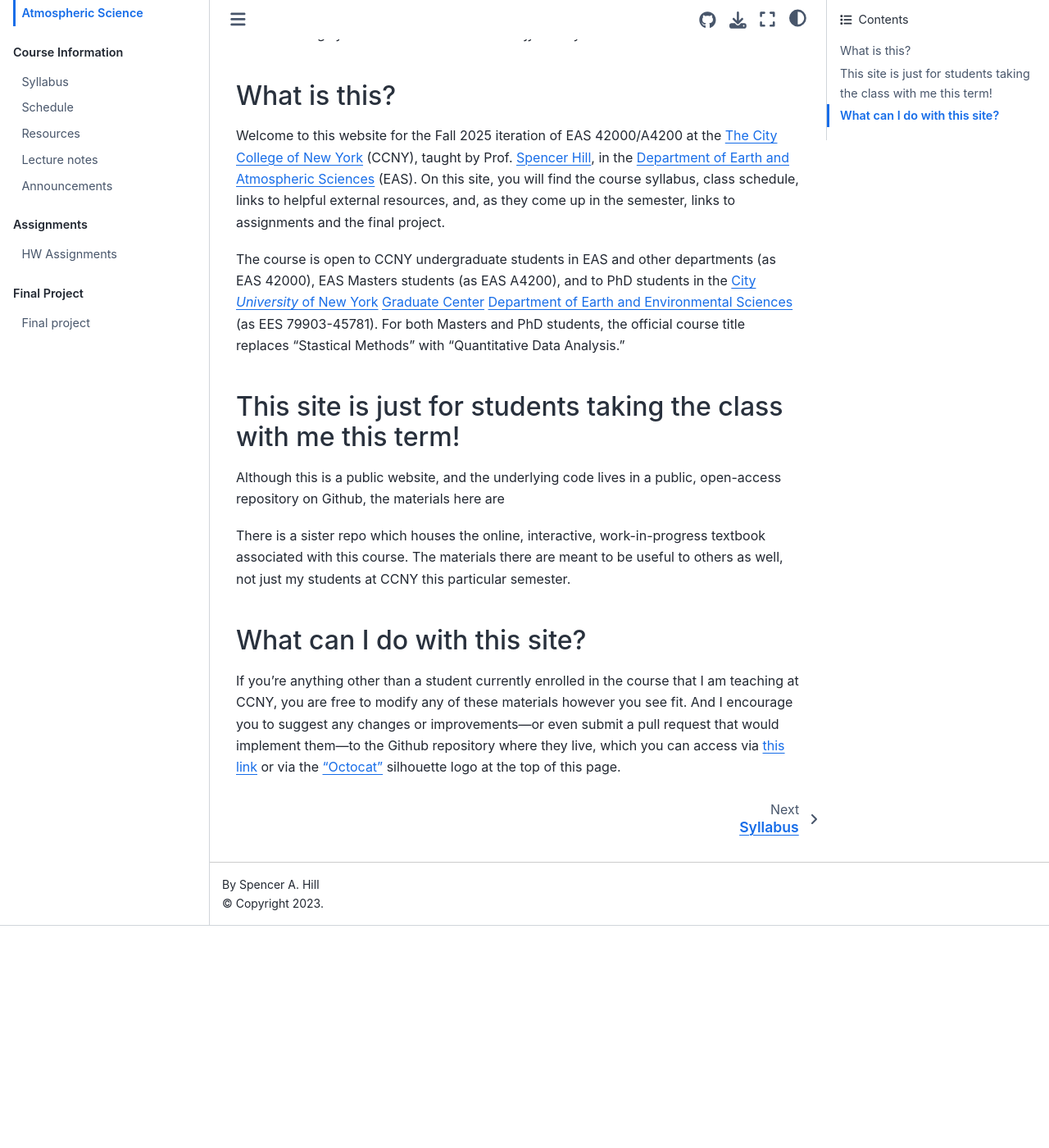
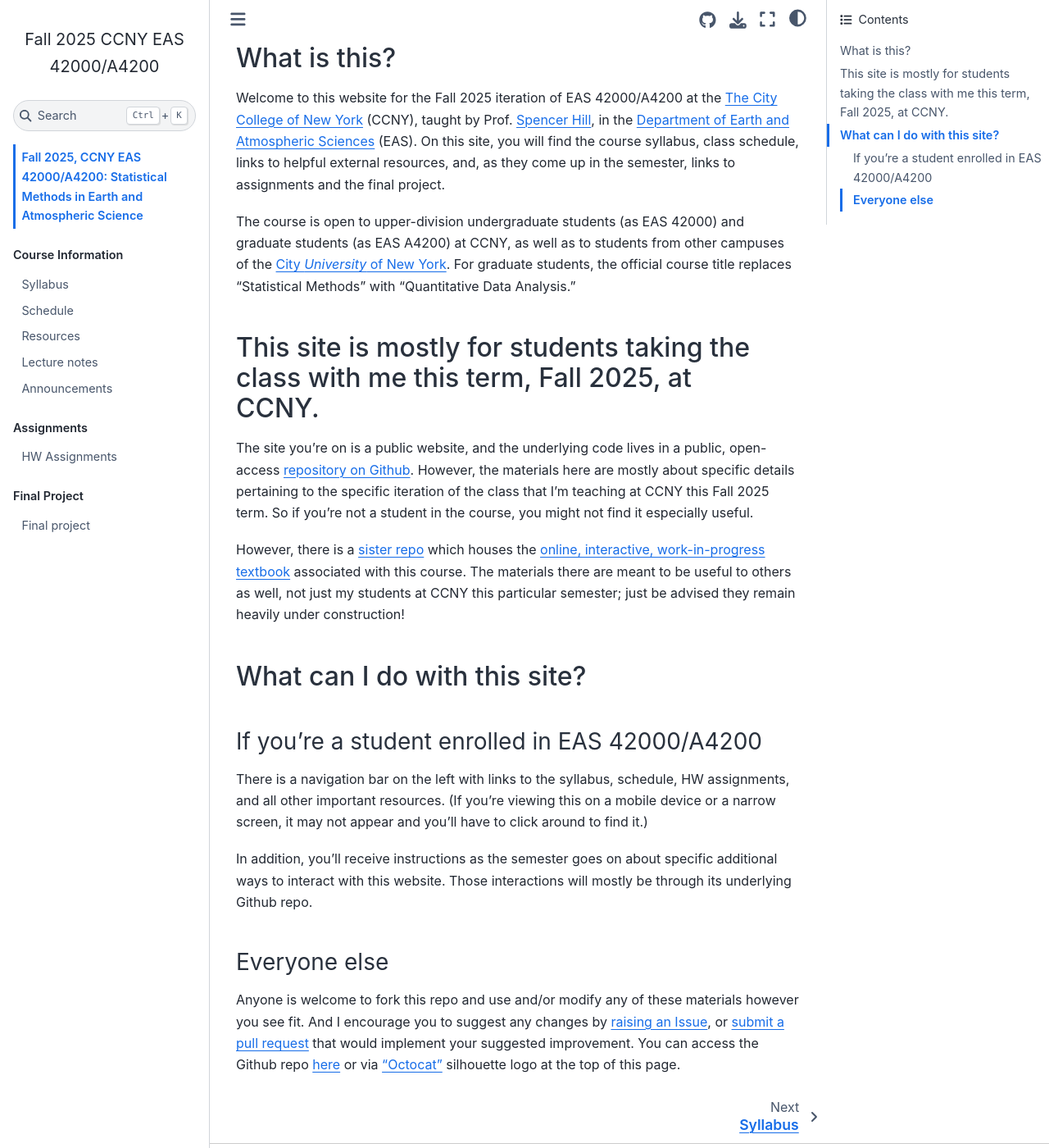
Before and after one commit to spencerahill/25f-stat-methods-course, a Jupyter Book: the page built from home.md, in a window 1280 px wide and 1400 px high, scrolled down 271 px. Shown: the whole window at 82% size. Built offline with Jupyter Book 1.0.4 settings and Sphinx 7.4.7 and the Sphinx Book theme 1.1.4, drawn with Linux system fonts in a browser that asks for light colours; before the commit the page ends 1380 px from its top, so only the background shows below that; some of the changed text lies outside the part shown.

Commit message:
better instructions on home page

```diff
--- a/home.md
+++ b/home.md
@@ -1,16 +1,22 @@
-# Fall 2025, CCNY EAS 42000/A4200: Statistical Methods/Quantitative Data Analysis in Earth and Atmospheric Science
+# Fall 2025, CCNY EAS 42000/A4200: Statistical Methods in Earth and Atmospheric Science
 
 *Equipping students with (1) a toolbox of powerful data analysis tools, and (2) understanding of when and how to use them effectively.*
 
 ## What is this?
 Welcome to this website for the Fall 2025 iteration of EAS 42000/A4200 at the [The City College of New York](https://www.ccny.cuny.edu/) (CCNY), taught by Prof. [Spencer Hill](https://shill.ccny.cuny.edu/), in the [Department of Earth and Atmospheric Sciences](https://www.ccny.cuny.edu/eas) (EAS).  On this site, you will find the course syllabus, class schedule, links to helpful external resources, and, as they come up in the semester, links to assignments and the final project.
 
-The course is open to CCNY undergraduate students in EAS and other departments (as EAS 42000), EAS Masters students (as EAS A4200), and to PhD students in the [City *University* of New York](https://www.cuny.edu/) [Graduate Center](https://www.gc.cuny.edu/) [Department of Earth and Environmental Sciences](https://www.gc.cuny.edu/earth-and-environmental-sciences) (as EES 79903-45781).  For both Masters and PhD students, the official course title replaces "Stastical Methods" with "Quantitative Data Analysis."
+The course is open to upper-division undergraduate students (as EAS 42000) and graduate students (as EAS A4200) at CCNY, as well as to students from other campuses of the [City *University* of New York](https://www.cuny.edu/).  For graduate students, the official course title replaces "Statistical Methods" with "Quantitative Data Analysis."
 
-## This site is just for students taking the class with me this term!
-Although this is a public website, and the underlying code lives in a public, open-access repository on Github, the materials here are
+## This site is mostly for students taking the class with me this term, Fall 2025, at CCNY.
+The site you're on is a public website, and the underlying code lives in a public, open-access [repository on Github](https://github.com/spencerahill/25f-stat-methods-course).  However, the materials here are mostly about specific details pertaining to the specific iteration of the class that I'm teaching at CCNY this Fall 2025 term.  So if you're not a student in the course, you might not find it especially useful.
 
-There is a sister repo which houses the online, interactive, work-in-progress textbook associated with this course.  The materials there are meant to be useful to others as well, not just my students at CCNY this particular semester.
+However, there is a [sister repo](https://github.com/spencerahill/stat-methods-book) which houses the [online, interactive, work-in-progress textbook](https://spencerahill.github.io/stat-methods-book/home.html) associated with this course.  The materials there are meant to be useful to others as well, not just my students at CCNY this particular semester; just be advised they remain heavily under construction!
 
 ## What can I do with this site?
-If you're anything other than a student currently enrolled in the course that I am teaching at CCNY, you are free to modify any of these materials however you see fit.  And I encourage you to suggest any changes or improvements---or even submit a pull request that would implement them---to the Github repository where they live, which you can access via [this link](https://github.com/spencerahill/stat-methods-course) or via the ["Octocat"](https://octodex.github.com/original/) silhouette logo at the top of this page.
+### If you're a student enrolled in EAS 42000/A4200
+There is a navigation bar on the left with links to the syllabus, schedule, HW assignments, and all other important resources.  (If you're viewing this on a mobile device or a narrow screen, it may not appear and you'll have to click around to find it.)
+
+In addition, you'll receive instructions as the semester goes on about specific additional ways to interact with this website.  Those interactions will mostly be through its underlying Github repo.
+
+### Everyone else
+Anyone is welcome to fork this repo and use and/or modify any of these materials however you see fit.  And I encourage you to suggest any changes by [raising an Issue](https://github.com/spencerahill/25f-stat-methods-course/issues), or [submit a pull request](https://github.com/spencerahill/25f-stat-methods-course/pulls) that would implement your suggested improvement.  You can access the Github repo [here](https://github.com/spencerahill/25f-stat-methods-course) or via ["Octocat"](https://octodex.github.com/original/) silhouette logo at the top of this page.
```
